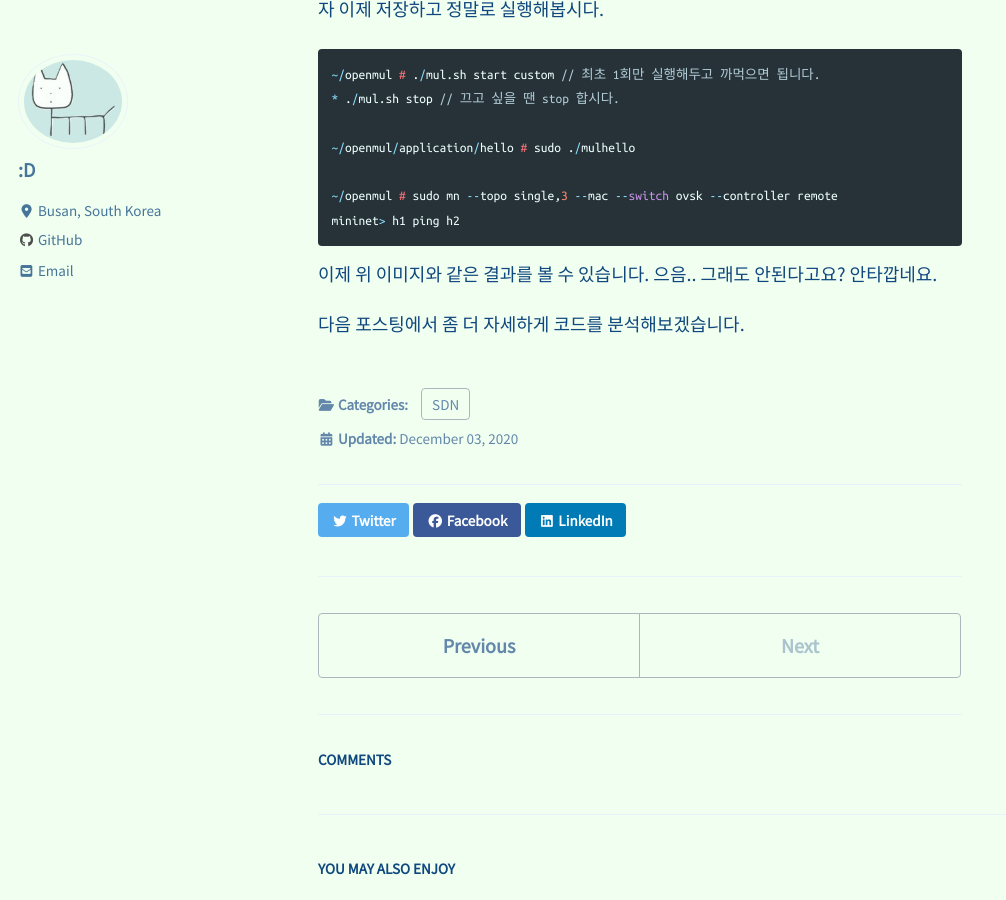
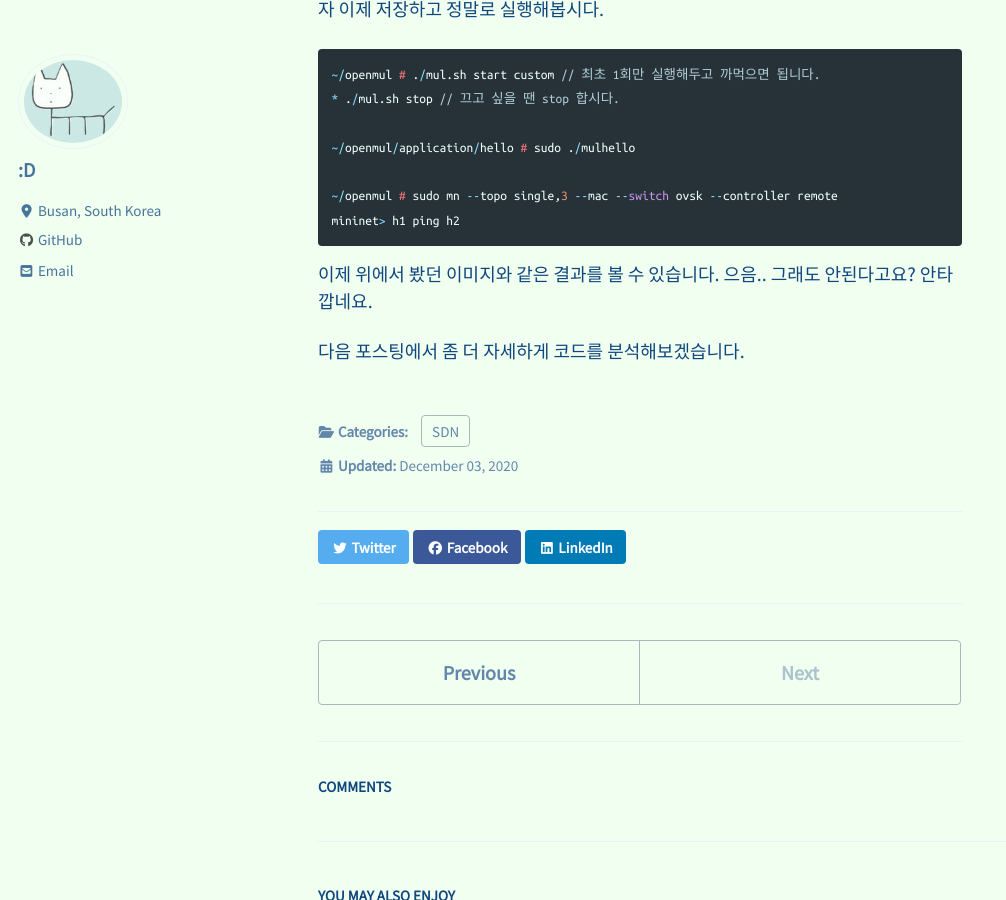
Before and after one commit to sakusi4/sakusi4.github.io, a Jekyll site: the page built from _posts/2020-12-04-OpenMUL-1.md, in a window 1280 px wide and 900 px high, scrolled down 4388 px. Shown: the whole window, without its empty margins (0-1006 px from the left). Built offline with Jekyll 4.4.1, drawn with Linux system fonts in a browser that asks for light colours; cached includes are drawn as plain includes; nearby versions of some CDN libraries; comment, search, counter and statistics services are not loaded.

Commit message:
no message

```diff
--- a/_posts/2020-12-04-OpenMUL-1.md
+++ b/_posts/2020-12-04-OpenMUL-1.md
@@ -164,6 +164,6 @@ ping이 문제 없이 수행됩니다.
 mininet> h1 ping h2
 {% endhighlight %}
 
-이제 위 이미지와 같은 결과를 볼 수 있습니다. 으음.. 그래도 안된다고요? 안타깝네요.
+이제 위에서 봤던 이미지와 같은 결과를 볼 수 있습니다. 으음.. 그래도 안된다고요? 안타깝네요.
 
 다음 포스팅에서 좀 더 자세하게 코드를 분석해보겠습니다.
```
